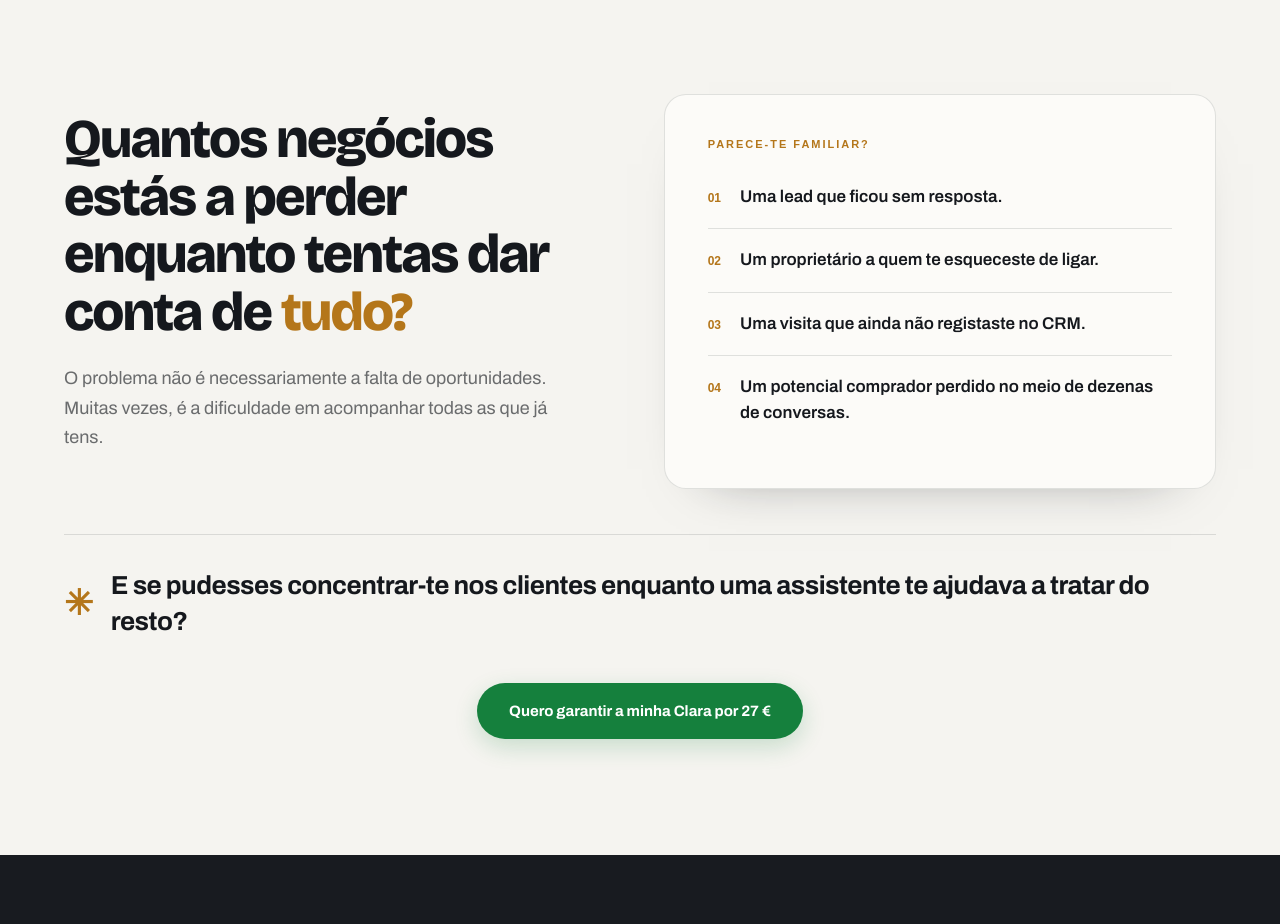
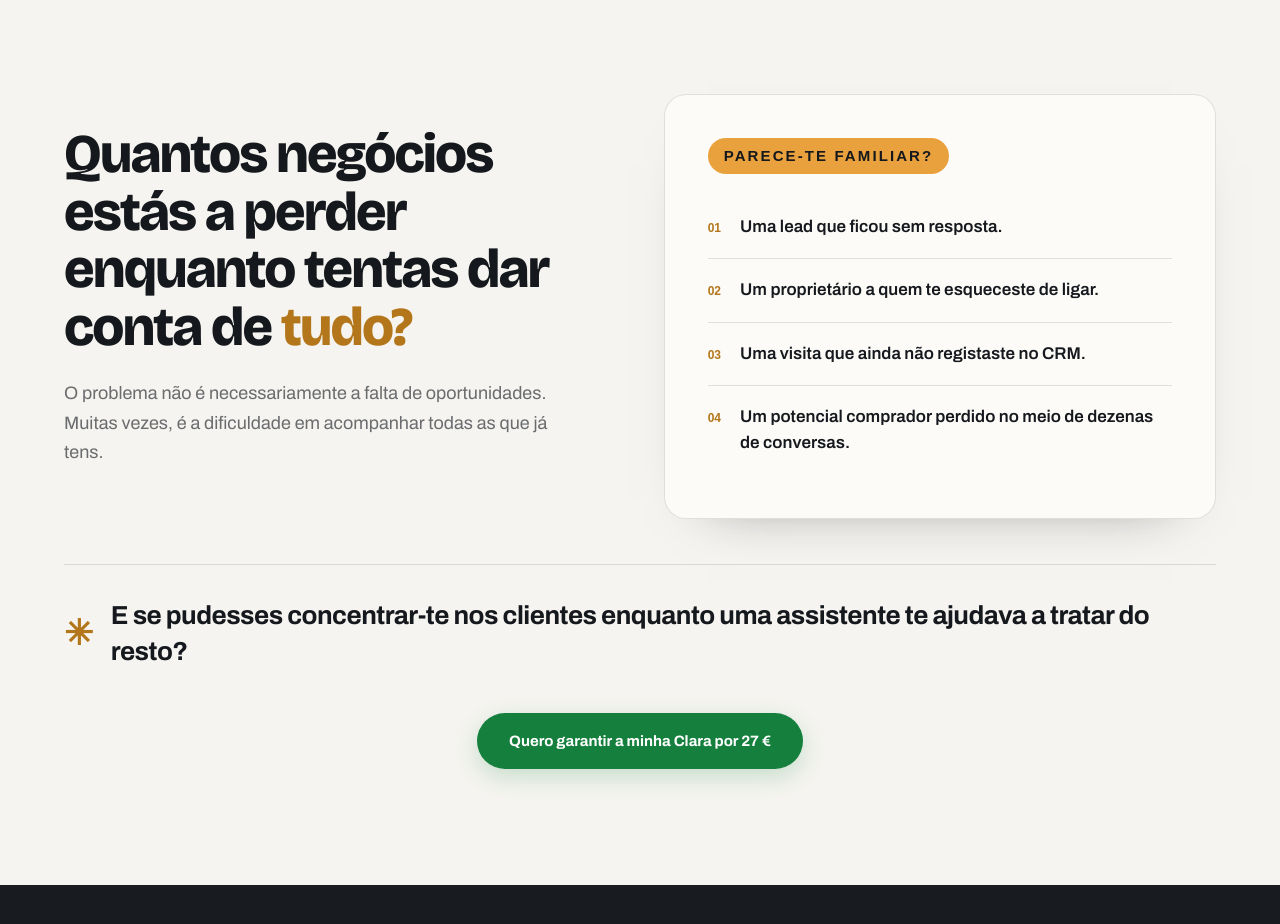
Before and after one commit to 4improvementsportugal-ops/oferta-clara, a plain HTML site: page index.html in a window 1280 px wide. Shown: the part 900-1824 px from the top of the page. Drawn offline with nearby package versions, Linux system fonts and the light colour scheme.

Commit message:
Mais destaque no título Parece-te familiar
Co-Authored-By: Claude Sonnet 5.5 <noreply@anthropic.com>

```diff
--- a/styles.css
+++ b/styles.css
@@ -190,3 +190,7 @@
 @media(max-width:600px){.hero .eyebrow.hero-launch{font-size:11px;letter-spacing:.08em;padding:9px 14px}}
 
 .referral-info{margin:0 0 6px;font-size:15px;line-height:1.55;color:rgba(245,244,240,.86)}
+
+/* "Parece-te familiar?" com mais destaque */
+.pain-label{display:inline-block;font:800 15px/1.2 Arial,sans-serif;letter-spacing:.14em;color:#15181D;background:var(--dourado);padding:9px 16px;border-radius:999px;margin-bottom:22px}
+@media(max-width:600px){.pain-label{font-size:13px;padding:8px 14px}}
```
